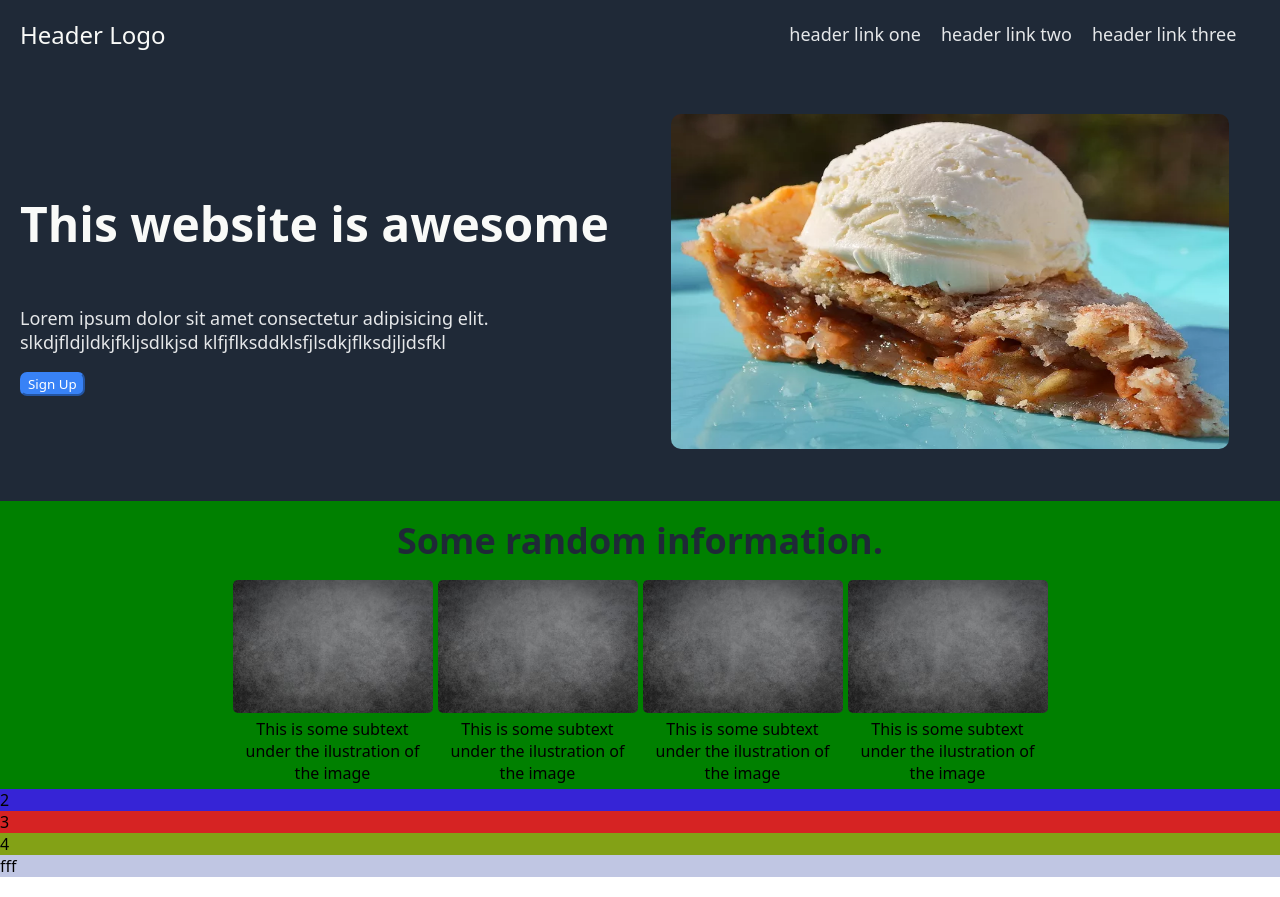
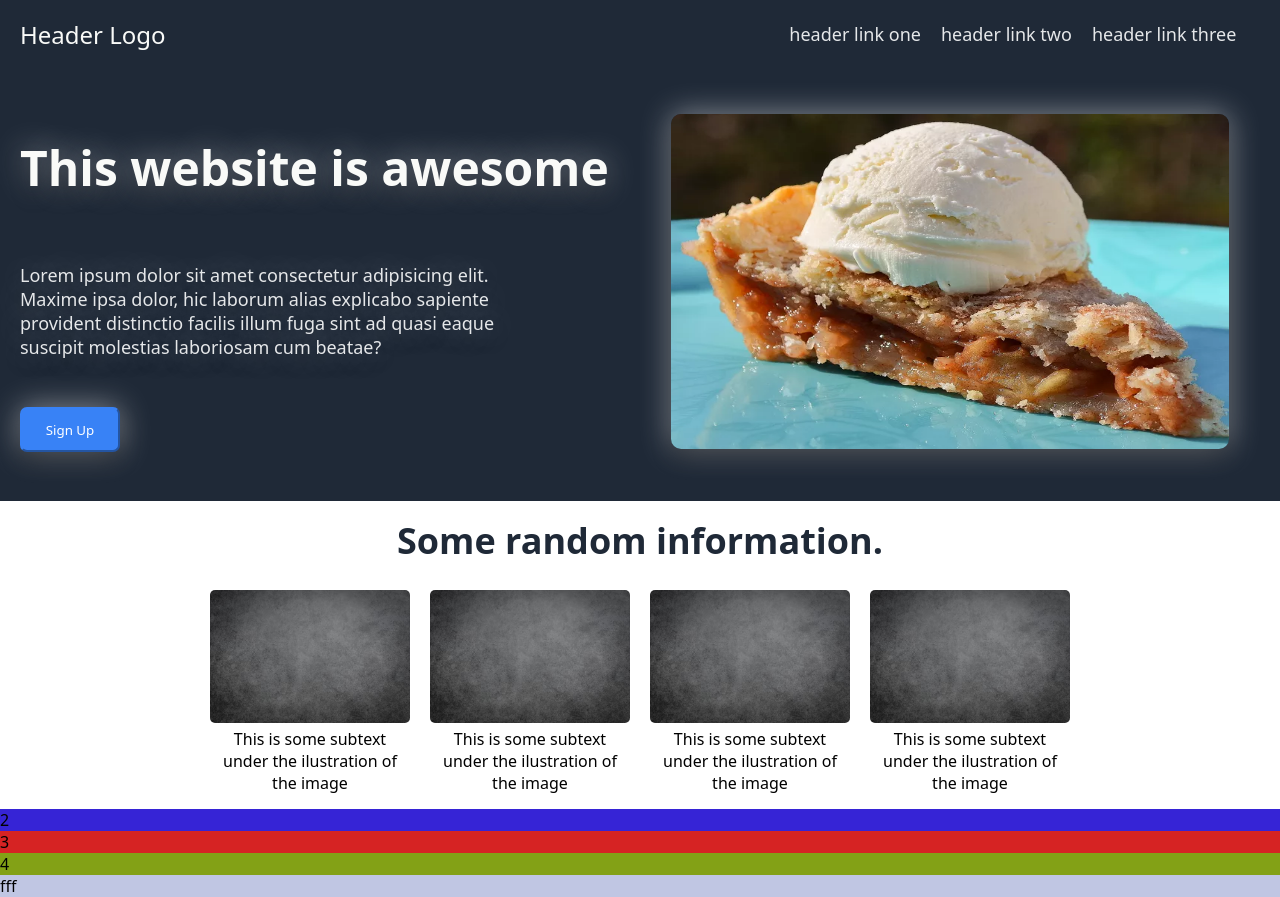
Before and after one commit to ZenMasterLex/TOP-Landing-page, a plain HTML site: page index.html in a window 1280 px wide. Drawn offline with Linux system fonts and the light colour scheme.

Commit message:
popravke

```diff
--- a/index.html
+++ b/index.html
@@ -24,8 +24,7 @@
             <div class="hero">
                 <div class="hero-left-side">
                 <h1 class="main-text">This website is awesome</h1>
-                <p class="secondary-text">Lorem ipsum dolor sit amet consectetur adipisicing elit.
-                slkdjfldjldkjfkljsdlkjsd klfjflksddklsfjlsdkjflksdjljdsfkl
+                <p class="secondary-text">Lorem ipsum dolor sit amet consectetur adipisicing elit. Maxime ipsa dolor, hic laborum alias explicabo sapiente provident distinctio facilis illum fuga sint ad quasi eaque suscipit molestias laboriosam cum beatae?
                 </p>
                 <button class="hero-button">Sign Up</button></div>
 
--- a/styles.css
+++ b/styles.css
@@ -77,6 +77,10 @@ li{
     color: #E5E7E9;
     display: flex;
     max-width: 80%;
+    margin-top: 0;
+    margin-right: 0;
+ padding-right: 0;
+
 
 
 }
@@ -84,12 +88,15 @@ li{
 
     display: flex;
     flex-direction: column;
-    justify-content: center;
+    justify-content: space-evenly;
     align-items: flex-start;
     max-width: 50%;
+    max-height: 90%;
     flex-grow: 1;
     flex-shrink: 1;
     flex-basis: 50%;
+
+    text-shadow: 0 10px 20px rgba(0, 0, 0, 0.3), 0 0 30px rgba(255, 255, 255, 0.5);
 
 }
 
@@ -108,12 +115,12 @@ li{
     max-height: 80%;
     flex: 1 1 auto;
     border-radius: 10px;
-
-
+    box-shadow: 0 10px 20px rgba(0, 0, 0, 0.3), 0 0 30px rgba(255, 255, 255, 0.5);
 }
 
 
-.hero-button{
+
+.hero-button {
     background-color: #3882f6;
     color: white;
     border-color: #3882f6;
@@ -123,10 +130,15 @@ li{
     align-items: center;
     font-family:  system-ui, -apple-system, BlinkMacSystemFont, 'Segoe UI', Roboto, Oxygen, Ubuntu, Cantarell, 'Open Sans', 'Helvetica Neue', sans-serif ;
     margin-bottom: 8px;
+    box-shadow: 0 10px 20px rgba(0, 0, 0, 0.3), 0 0 30px rgba(255, 255, 255, 0.5);
+    height: 45px;
+    width: 100px;
+
 }
 
+
 .section1 {
-    background-color: green;
+    background-color: rgb(255, 255, 255);
     display: flex;
     flex-direction: column;
     justify-content: space-evenly;
@@ -157,10 +169,10 @@ li{
     flex-direction: row;
     justify-content: center;
     align-items: center;
-
-    column-gap: 8px;
     flex-wrap: wrap;
-    gap: 5px;
+    gap: 20px;
+    padding-top: 10px;
+    padding-bottom: 10px;
 }
 
 .img-text {
@@ -171,6 +183,7 @@ li{
     justify-content: center;
     align-items: center;
     max-width: 200px;
+
 
 }
 
```
